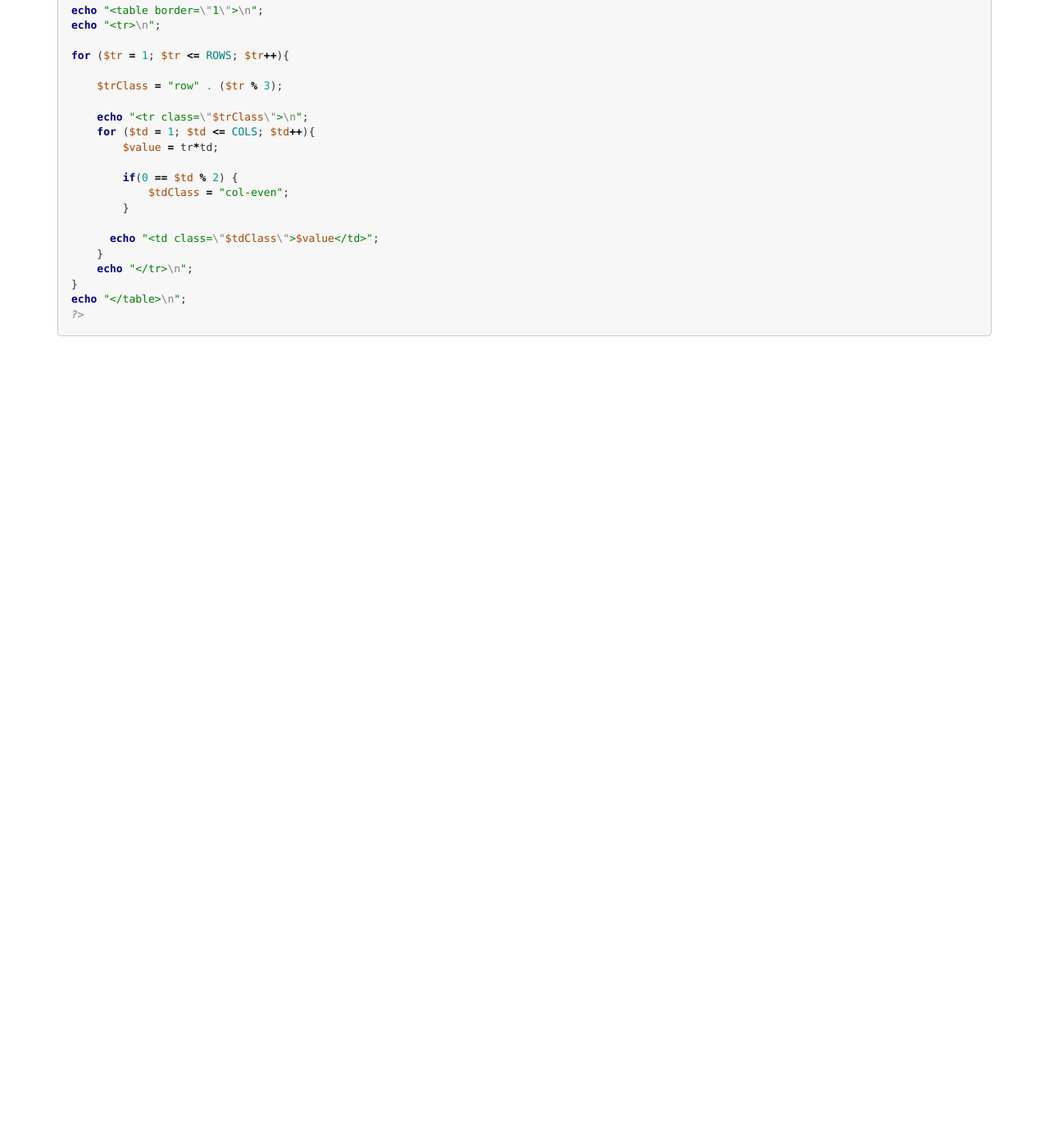
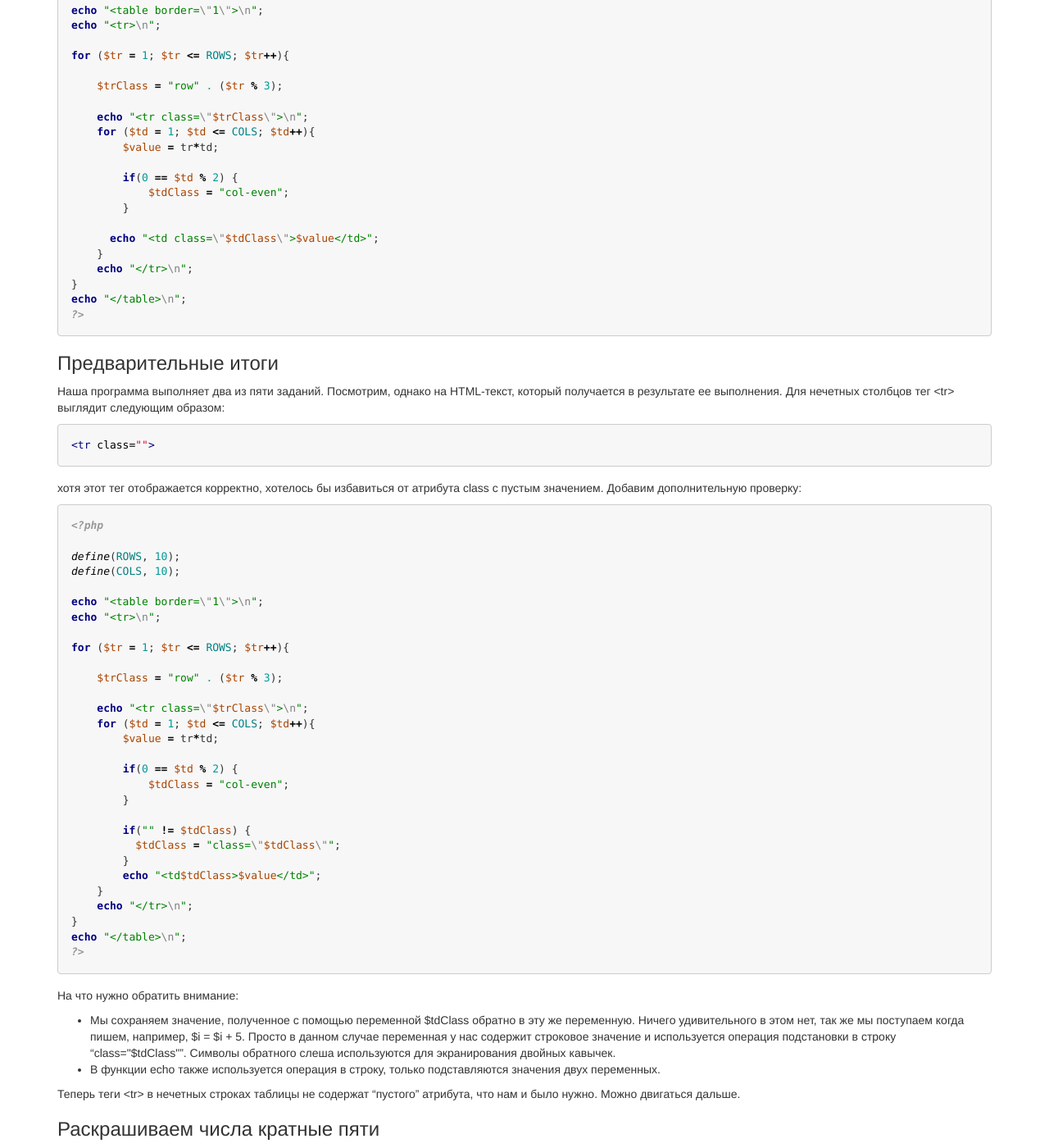
Before and after one commit to alsii/alsii.github.io, a Jekyll site: the page built from project1/l1.md, in a window 1280 px wide and 1400 px high, scrolled down 2344 px. Shown: the whole window at 82% size. Built offline with Jekyll 4.4.1, drawn with Linux system fonts in a browser that asks for light colours; nearby versions of some CDN libraries; Markdown is read by kramdown in place of the engine named in the settings; before the commit the page ends 2770 px from its top, so only the background shows below that.

Commit message:
Update l1.md

```diff
--- a/project1/l1.md
+++ b/project1/l1.md
@@ -147,3 +147,54 @@ for ($tr = 1; $tr <= ROWS; $tr++){
 echo "</table>\n";
 ?>
 ~~~
+
+### Предварительные итоги
+
+Наша программа выполняет два из пяти заданий. Посмотрим, однако на HTML-текст, который получается в результате ее выполнения. Для нечетных столбцов тег <tr> выглядит следующим образом:
+
+~~~ html
+<tr class="">
+~~~
+
+хотя этот тег отображается корректно, хотелось бы избавиться от атрибута class с пустым значением. Добавим дополнительную проверку:
+
+~~~ php
+<?php
+
+define(ROWS, 10);
+define(COLS, 10);
+
+echo "<table border=\"1\">\n";
+echo "<tr>\n";
+
+for ($tr = 1; $tr <= ROWS; $tr++){
+
+    $trClass = "row" . ($tr % 3);
+
+    echo "<tr class=\"$trClass\">\n";
+    for ($td = 1; $td <= COLS; $td++){
+        $value = tr*td;
+
+        if(0 == $td % 2) {
+            $tdClass = "col-even";
+        }
+
+        if("" != $tdClass) {
+          $tdClass = "class=\"$tdClass\"";
+        }
+        echo "<td$tdClass>$value</td>";
+    }
+    echo "</tr>\n";
+}
+echo "</table>\n";
+?>
+~~~
+
+На что нужно обратить внимание:
+
+* Мы сохраняем значение, полученное с помощью переменной $tdClass обратно в эту же переменную. Ничего удивительного в этом нет, так же мы поступаем когда пишем, например, $i = $i + 5. Просто в данном случае переменная у нас содержит строковое значение и используется операция подстановки в строку "class=\"$tdClass\"". Символы обратного слеша используются для экранирования двойных кавычек.
+* В функции echo также используется операция в строку, только подставляются значения двух переменных.
+
+Теперь теги <tr> в нечетных строках таблицы не содержат "пустого" атрибута, что нам и было нужно. Можно двигаться дальше.
+
+### Раскрашиваем числа кратные пяти
```
